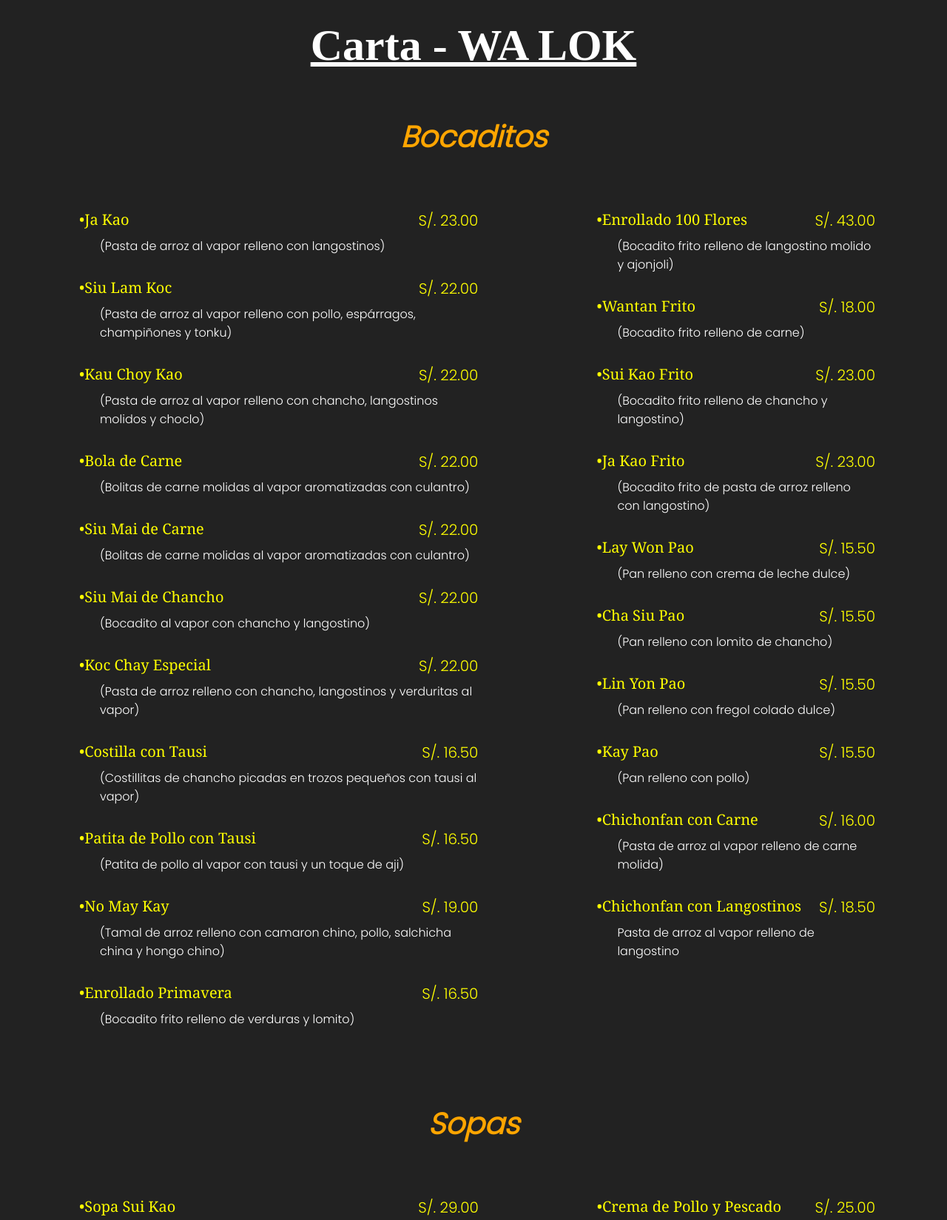
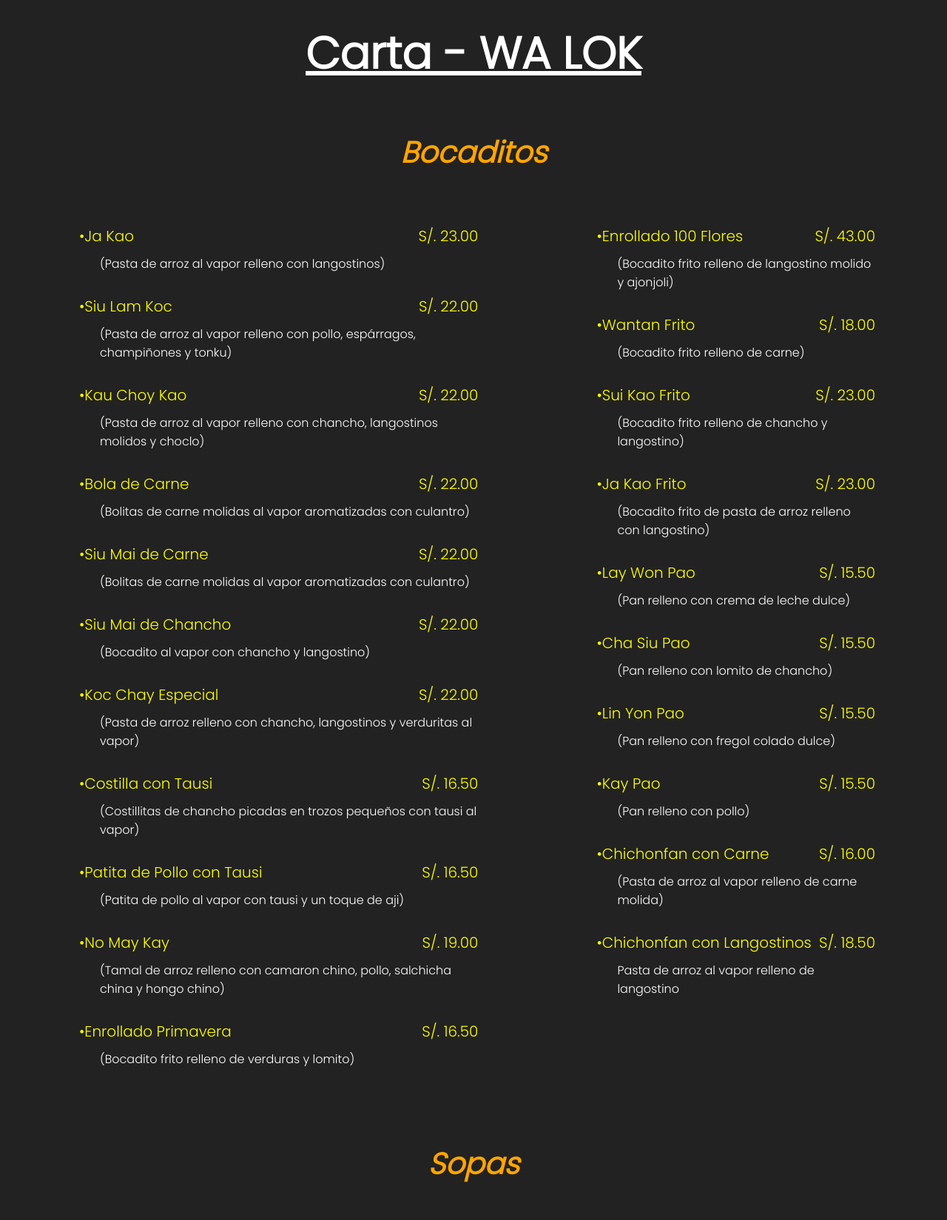
Before and after one commit to Fabris05/Walok, a PHP site: page /carta.html in a window 1280 px wide. Shown: the part 80-1729 px from the top of the page at 74% size. Run offline with PHP 8.4, Linux system fonts and the light colour scheme.

Commit message:
Update carta.css

```diff
--- a/css/carta.css
+++ b/css/carta.css
@@ -144,7 +144,6 @@
 }
 .title{
     color: white;
-    font-family: 'Times New Roman', Times, serif;
     font-size: 60px;
     font-weight: bold;
     text-decoration: underline;
@@ -164,7 +163,6 @@
     text-align: center;
 }
 h2{
-    font-family: 'Poppins', sans-serif;
     font-size: 40px;
     font-style: italic;
     color: orange;
@@ -194,7 +192,6 @@
     margin-top: 5px;
     margin-bottom: 8px;
     font-size: 20px;
-    font-family: Georgia, 'Times New Roman', Times, serif;
     color: yellow;
 }
 dd{
@@ -202,7 +199,6 @@
     margin-bottom: 30px;
     padding-left: 28px;
     font-size: 16px;
-    font-family: 'Poppins', sans-serif;
     color: white;
 }
 .price{
```
